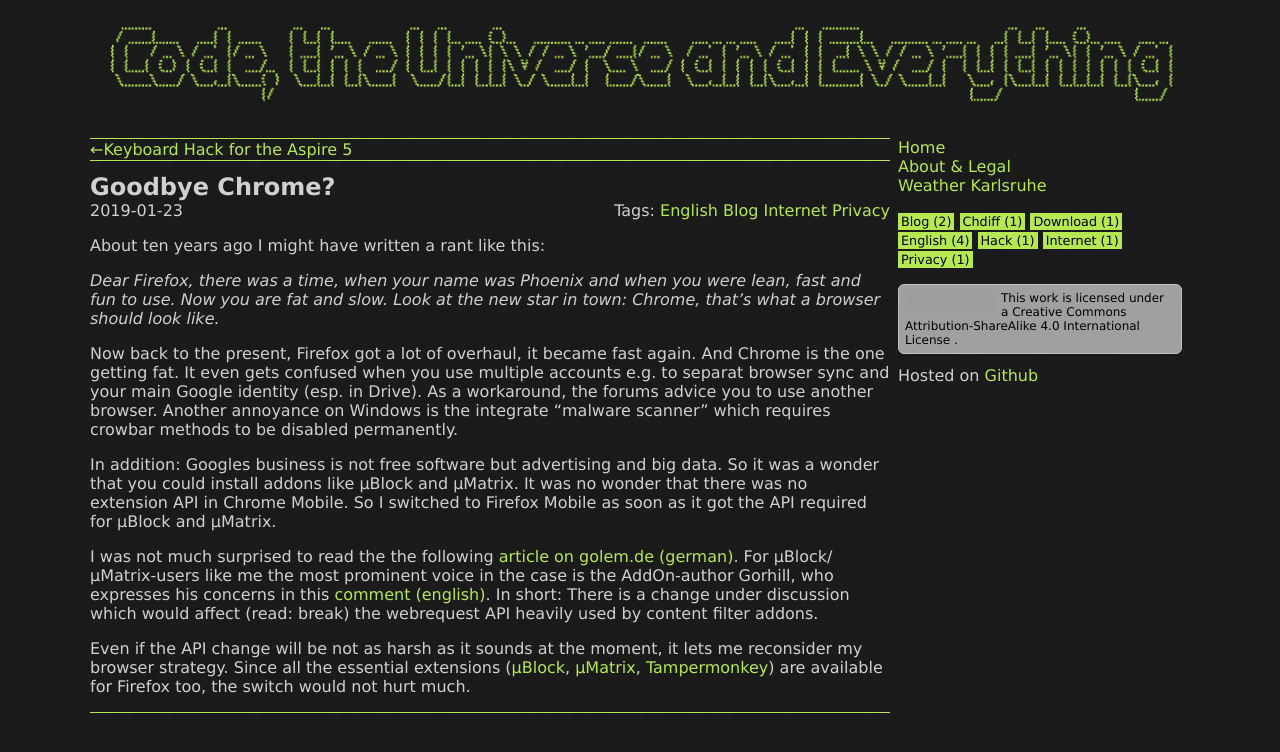
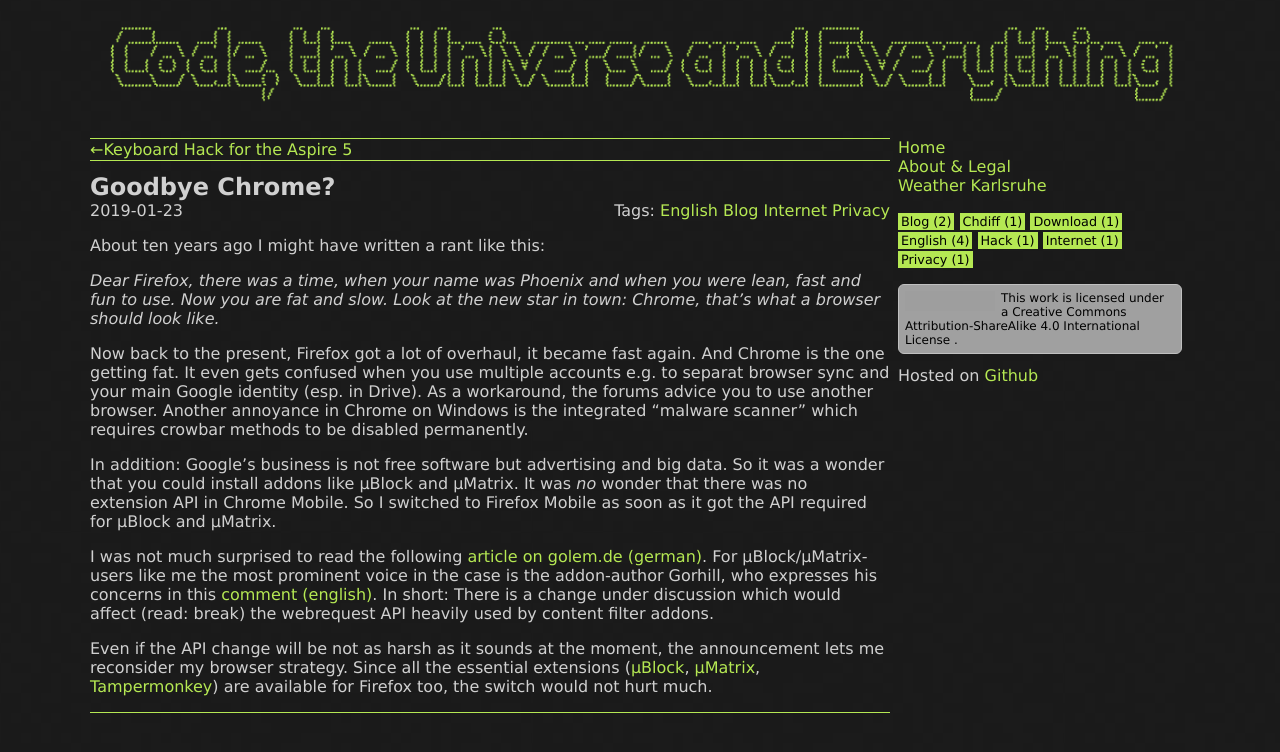
Before and after one commit to soerenkoehler/soerenkoehler.github.io, a Jekyll site: the page built from _posts/blog/2019-01-23-chrome-vs-adblockers.md, in a window 1280 px wide. Shown: the top 752 px of the page. Built offline with Jekyll 4.4.1, drawn with Linux system fonts in a browser that asks for light colours; grey boxes are pictures that could not be loaded.

Commit message:
typos fixed

```diff
--- a/_posts/blog/2019-01-23-chrome-vs-adblockers.md
+++ b/_posts/blog/2019-01-23-chrome-vs-adblockers.md
@@ -13,25 +13,29 @@ Now back to the present, Firefox got a lot of overhaul, it became fast again.
 And Chrome is the one getting fat. It even gets confused when you use multiple
 accounts e.g. to separat browser sync and your main Google identity (esp. in
 Drive). As a workaround, the forums advice you to use another browser. Another
-annoyance on Windows is the integrate "malware scanner" which requires crowbar
-methods to be disabled permanently.
+annoyance in Chrome on Windows is the integrated "malware scanner" which
+requires crowbar methods to be disabled permanently.
 
-In addition: Googles business is not free software but advertising and big data.
+In addition: Google's business is not free software but advertising and big data.
 So it was a wonder that you could install addons like µBlock and µMatrix. It was
-no wonder that there was no extension API in Chrome Mobile. So I switched to
+_no_ wonder that there was no extension API in Chrome Mobile. So I switched to
 Firefox Mobile as soon as it got the API required for µBlock and µMatrix.
 
-I was not much surprised to read the the following [article on golem.de (german)](
+I was not much surprised to read the following
+[article on golem.de (german)](
     https://www.golem.de/news/google-chrome-neue-schnittstellen-koennten-ublock-origin-verhindern-1901-138935.html
-){:target="_blank"}. For µBlock/µMatrix-users like me the most prominent voice
-in the case is the AddOn-author Gorhill, who expresses his concerns in this
+){:target="_blank"}.
+For µBlock/µMatrix-users like me the most prominent voice
+in the case is the addon-author Gorhill, who expresses his concerns in this
 [comment (english)](
     https://bugs.chromium.org/p/chromium/issues/detail?id=896897&desc=2#c23
-){:target="_blank"}. In short: There is a change under discussion which would
+){:target="_blank"}.
+In short: There is a change under discussion which would
 affect (read: break) the webrequest API heavily used by content filter addons.
 
-Even if the API change will be not as harsh as it sounds at the moment, it lets
-me reconsider my browser strategy. Since all the essential extensions
+Even if the API change will be not as harsh as it sounds at the moment, the
+announcement lets me reconsider my browser strategy. Since all the essential
+extensions
 ([µBlock](
     https://github.com/gorhill/uBlock
 ){:target="_blank"},
```
